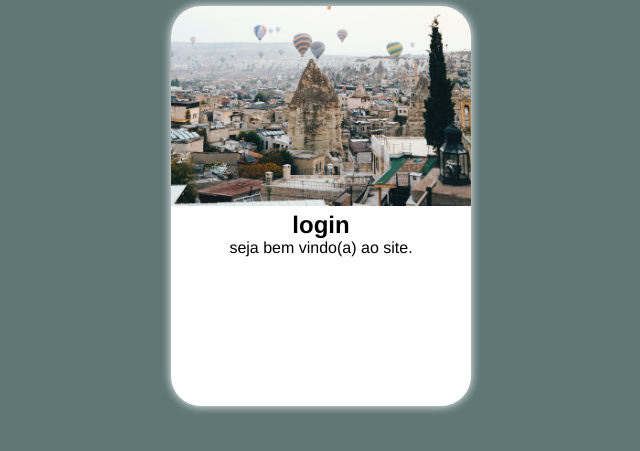
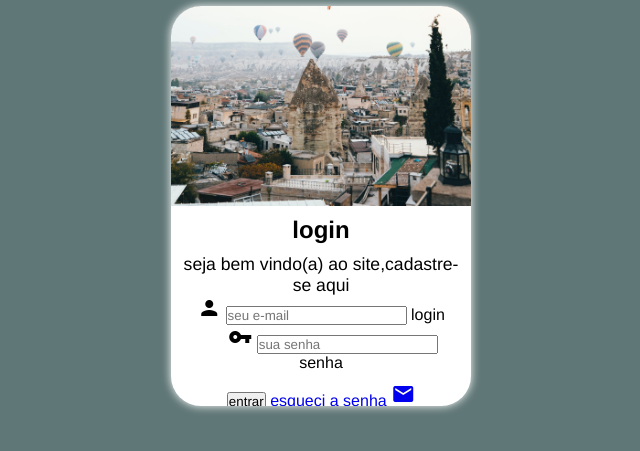
Before and after one commit to davi-albuquerque-da-silva/projeto-cordeis, a PHP site: page /form.html in a window 1280 px wide. Shown: the part 274-725 px from the top of the page, without its empty margins (379-1019 px from the left). Run offline with PHP 8.4, Linux system fonts and the light colour scheme.

Commit message:
adicionei o formulario

```diff
--- a/cordeis/estilo/styleF.css
+++ b/cordeis/estilo/styleF.css
@@ -32,10 +32,16 @@ section#login{
     height: 400px;
     border-width:100px ;
      border-radius: 30px;
-    box-shadow:0px 0px 10px white
+    box-shadow:0px 0px 10px white;
+
+
+    transition:width .3s  ,height .3s;
+    transition-timing-function:ease
+
+
 }
 section#login > div#imagem{
-
+    display: block;
     background: rgb(117, 109, 109) url(../imagens/baloes.jpg);
     background-size: cover;
     background-position: left bottom;
@@ -44,5 +50,13 @@ section#login > div#imagem{
 
 section#login > div#formulario{
     display: block;
-    padding: 5px;
+    padding: 10px;
 }
+
+div#formulario > h1{
+    text-align: center;
+    margin-bottom: 10px;
+}
+div#formulario > p{
+    font-size:1.1em;
+}
--- a/cordeis/form.html
+++ b/cordeis/form.html
@@ -4,24 +4,45 @@
     <meta charset="UTF-8">
     <meta name="viewport" content="width=device-width, initial-scale=1.0">
     <title>formulario de login</title>
+
+    <link href="https://fonts.googleapis.com/icon?family=Material+Icons"
+    rel="stylesheet">
+
     <link rel="stylesheet" href="estilo/styleF.css">
+    <link rel="stylesheet" href="estilo/media-query.css">
+
 
 </head>
 <body>
     <main>
         <section id="login"  >
             <div id="imagem" >
-
+            <!-- aqui vai a imagem nas css      -->
             </div>
             <div id="formulario">
          <h1>
             login
          </h1>
          <p>
-            seja bem vindo(a) ao site.
+            seja bem vindo(a) ao site,cadastre-se aqui
          </p>
-         <form action="login-php" method="post"></form>
+         <form action="login-php" method="post">
+           <div class="campo">
+            <span class="material-icons">person</span>
+             <input type="email" name="login" id="ilogin" placeholder="seu e-mail" autocomplete="email" required maxlength="30">
+             <label for="ilogin">login</label>
+           </div>
+           <div class="campo">
+            <span class="material-icons">fvpn_key</span>
+            <input type="password" name="senha" id="isenha" placeholder="sua senha" autocomplete="current-password" required minlength="8">
+
+ <label for="isenha">senha</label>
+           </div>
+
+        </form>
             </div>
+            <input type="submit" value="entrar">
+            <a href="esqueci.html">esqueci a senha <span class="material-icons">mail</span>      </a>
         </section>
     </main>
 </body>
```
Also changed, not shown: cordeis/estilo/media-query.css (added, +46 -0 lines).
